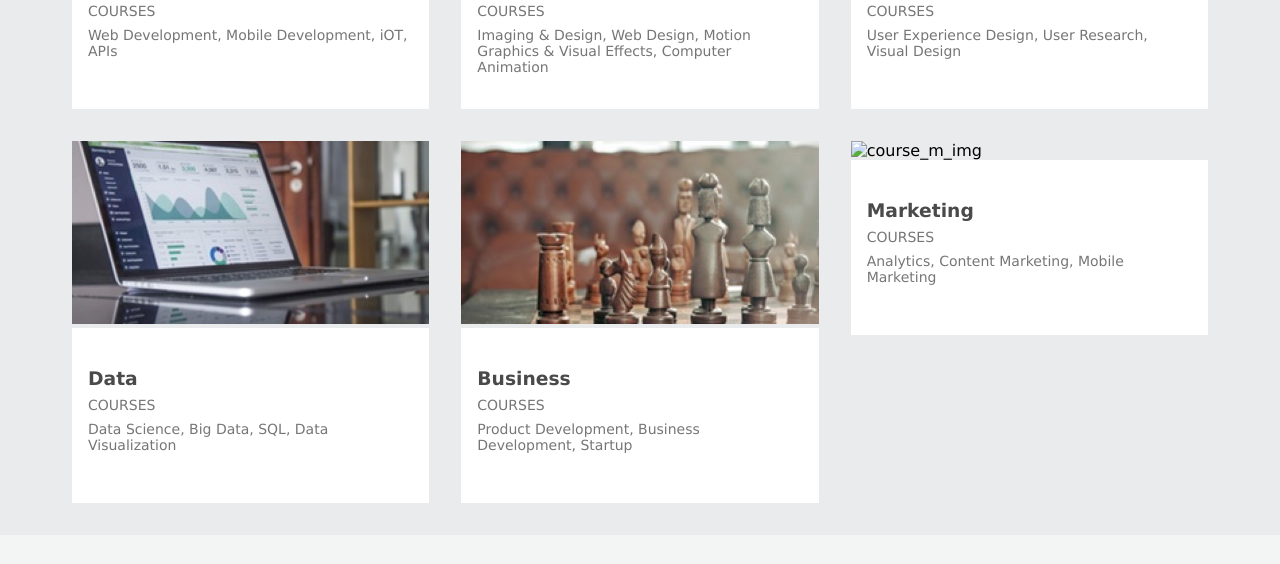
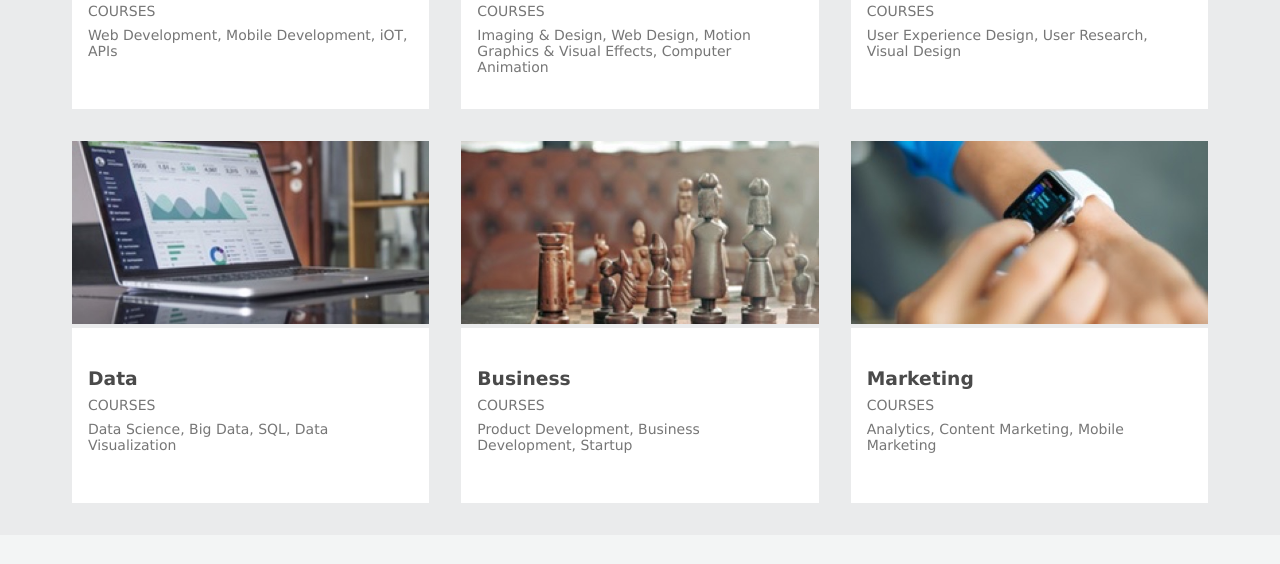
Before and after one commit to VaishnaviDhobale/Colmar-Academy-Project, a plain HTML site: page index.html in a window 1280 px wide. Shown: the part 1529-2093 px from the top of the page. Drawn offline with Linux system fonts and the light colour scheme; the site is published under a folder, as on GitHub Pages, so addresses that start at the root find nothing.

Commit message:
colmar project done.

```diff
--- a/index.html
+++ b/index.html
@@ -211,7 +211,7 @@
           <section class="learning_card">
             <section class="learning_card_img">
               <img
-                src="/resourses/assets/images/course-marketing.jpg"
+                src="./resourses/assets/images/course-marketing.jpg"
                 alt="course_m_img"
               />
             </section>
```
